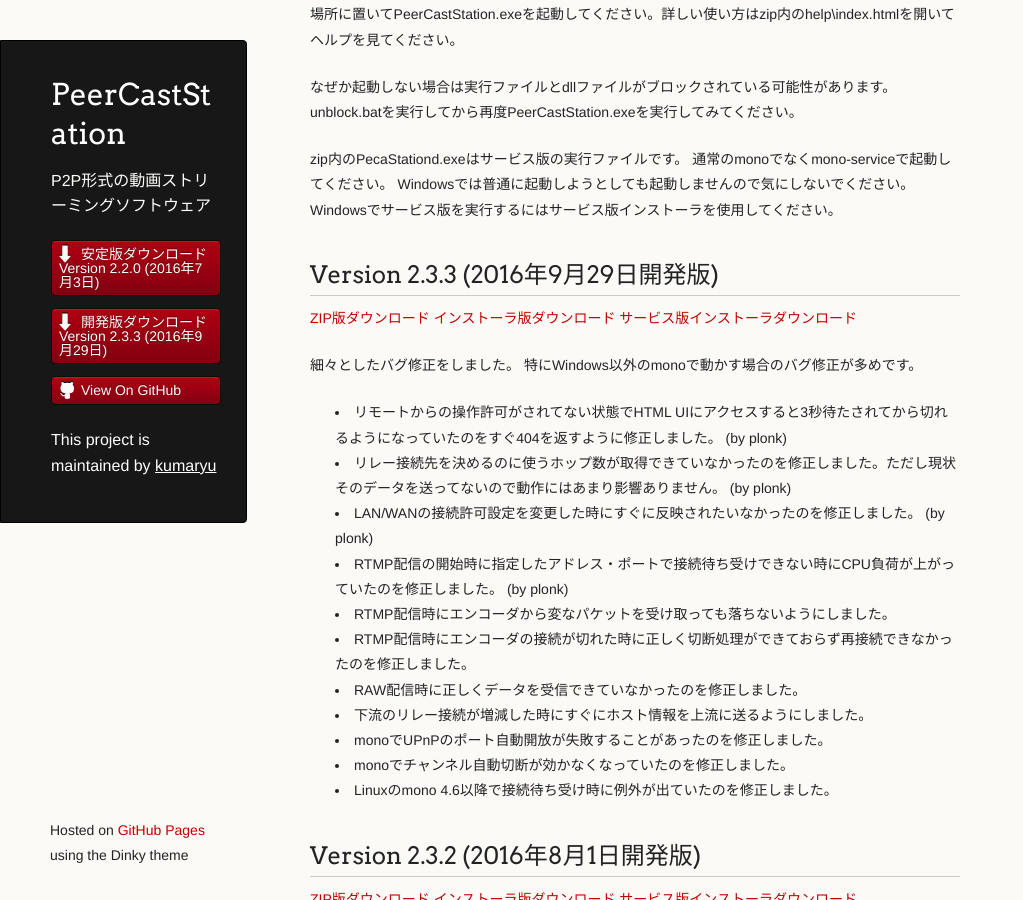
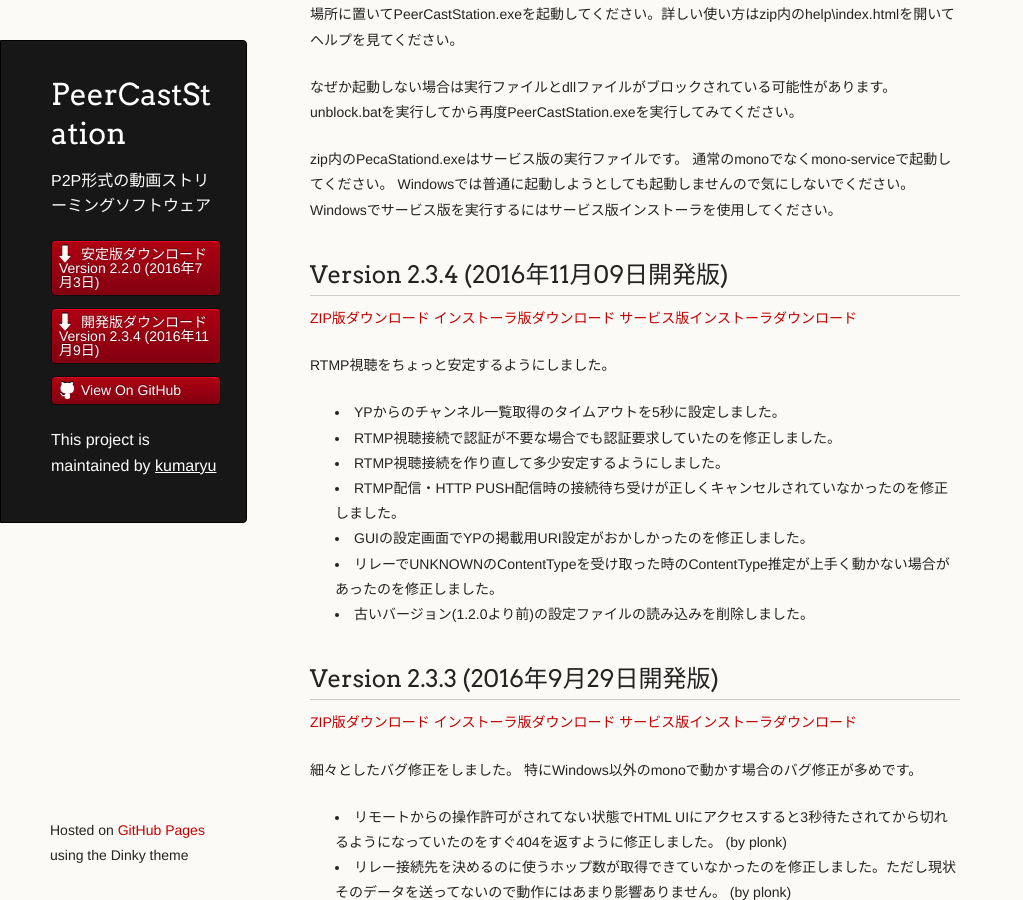
Before and after one commit to kumaryu/peercaststation, a Jekyll site: the page built from download-dev.mkd, in a window 1280 px wide and 900 px high, scrolled down 410 px. Shown: the whole window, without its empty margins (0-1023 px from the left). Built offline with Jekyll 4.4.1, drawn with Linux system fonts in a browser that asks for light colours.

Commit message:
Bumped version up to 2.3.4

```diff
--- a/_data/releasenotes.yml
+++ b/_data/releasenotes.yml
@@ -1,4 +1,30 @@
 ---
+- name: Version 2.3.4 (2016年11月09日開発版)
+  version: 2.3.4.0
+  channel: dev
+  notes: |
+    RTMP視聴をちょっと安定するようにしました。
+
+    * YPからのチャンネル一覧取得のタイムアウトを5秒に設定しました。
+    * RTMP視聴接続で認証が不要な場合でも認証要求していたのを修正しました。
+    * RTMP視聴接続を作り直して多少安定するようにしました。
+    * RTMP配信・HTTP PUSH配信時の接続待ち受けが正しくキャンセルされていなかったのを修正しました。
+    * GUIの設定画面でYPの掲載用URI設定がおかしかったのを修正しました。
+    * リレーでUNKNOWNのContentTypeを受け取った時のContentType推定が上手く動かない場合があったのを修正しました。
+    * 古いバージョン(1.2.0より前)の設定ファイルの読み込みを削除しました。
+  date: 2016-11-09T09:00:00+09:00
+  url: http://www.pecastation.org/files/PeerCastStation-2.3.4.zip
+  enclosures:
+  - type: archive
+    url: http://www.pecastation.org/files/PeerCastStation-2.3.4.zip
+    length: 1642461
+  - type: installer
+    url: http://www.pecastation.org/files/PeerCastStation-2.3.4.exe
+    length: 2286273
+  - type: serviceinstaller
+    url: http://www.pecastation.org/files/PecaStationd-2.3.4.msi
+    length: 2044520
+
 - name: Version 2.3.3 (2016年9月29日開発版)
   version: 2.3.3.0
   channel: dev
--- a/_layouts/default.html
+++ b/_layouts/default.html
@@ -24,7 +24,7 @@
           <a class="buttons" href="download-stable.html">安定版ダウンロード<br>Version 2.2.0 (2016年7月3日)</a>
           </li>
           <li class="download" style="width:auto; height:auto">
-          <a class="buttons" href="download-dev.html">開発版ダウンロード<br>Version 2.3.3 (2016年9月29日)</a>
+          <a class="buttons" href="download-dev.html">開発版ダウンロード<br>Version 2.3.4 (2016年11月9日)</a>
           </li>
           <li style="width:auto"><a class="buttons github" href="https://github.com/kumaryu/peercaststation">View On GitHub</a></li>
         </ul>
```
